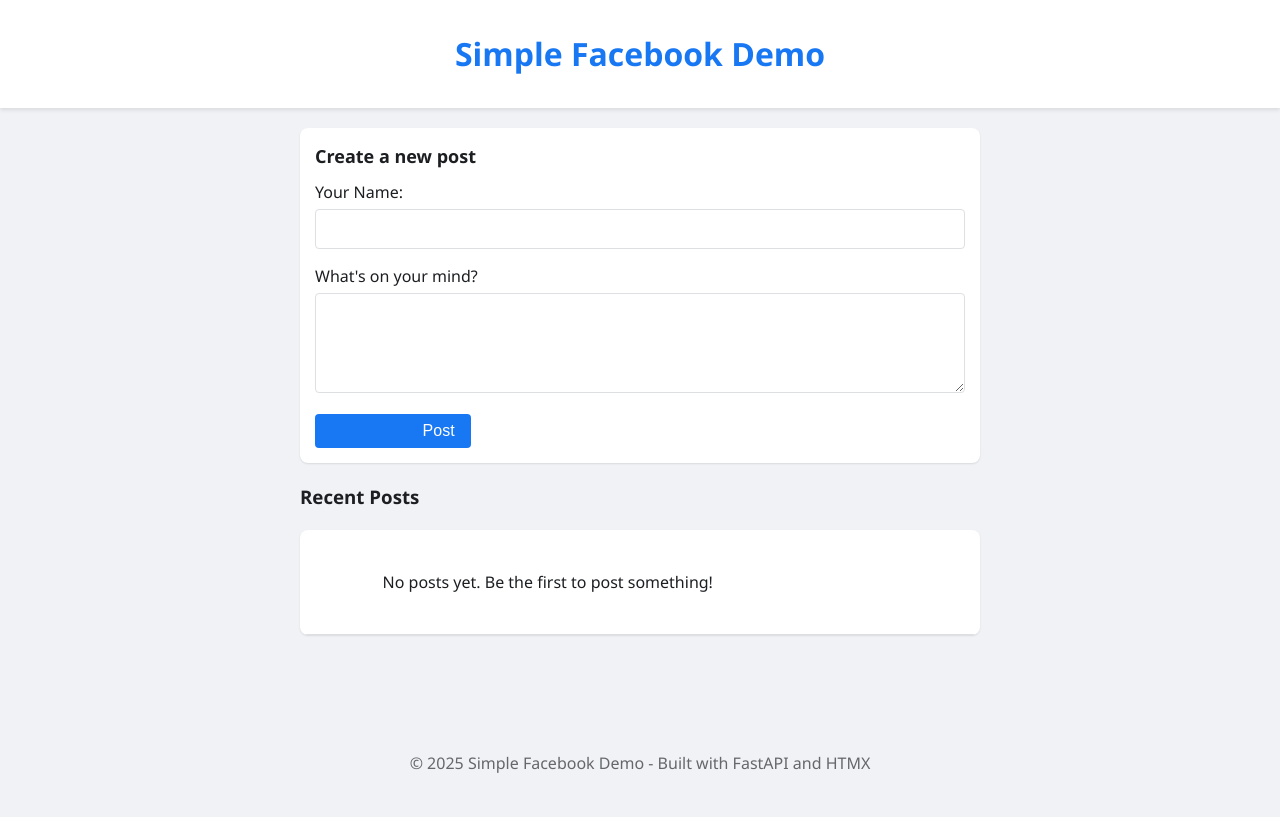
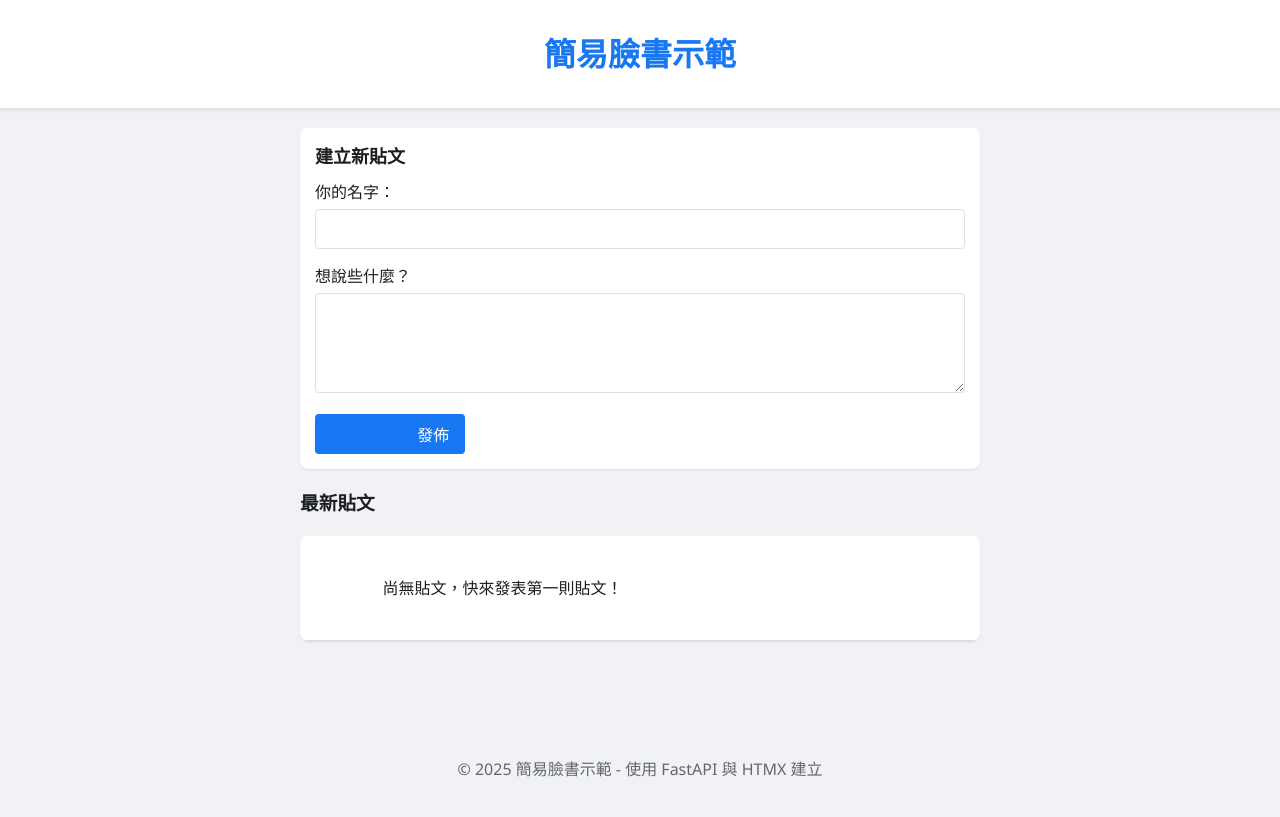
Before and after one commit to pomeloJ/demofb, a FastAPI app: page /posts in a window 1280 px wide. Before the commit the page ends 773 px from the top, so only its background shows below. Run offline with FastAPI, Linux system fonts and the light colour scheme; some libraries are stand-ins or nearby versions.

Commit message:
feat: translate interface to Traditional Chinese

```diff
--- a/main.py
+++ b/main.py
@@ -52,7 +52,7 @@ async def get_posts(request: Request):
 
     # Add author name to each post
     for post in posts_list:
-        post["author_name"] = users.get(post["author_id"], {}).get("name", "Unknown")
+        post["author_name"] = users.get(post["author_id"], {}).get("name", "未知")
 
     return templates.TemplateResponse(
         "posts.html",
@@ -69,7 +69,7 @@ async def create_post(
     global next_post_id
 
     if not content.strip():
-        raise HTTPException(status_code=400, detail="Post content cannot be empty")
+        raise HTTPException(status_code=400, detail="貼文內容不能為空")
 
     # Get or create user
     user_id = get_or_create_user(name)
@@ -98,7 +98,7 @@ async def create_post(
 async def get_comments(request: Request, post_id: int):
     """Get comments for a specific post"""
     if post_id not in posts:
-        raise HTTPException(status_code=404, detail="Post not found")
+        raise HTTPException(status_code=404, detail="找不到貼文")
 
     post_comments = [c for c in comments.values() if c["post_id"] == post_id]
     # Sort by created_at
@@ -106,7 +106,7 @@ async def get_comments(request: Request, post_id: int):
 
     # Add author name to each comment
     for comment in post_comments:
-        comment["author_name"] = users.get(comment["author_id"], {}).get("name", "Unknown")
+        comment["author_name"] = users.get(comment["author_id"], {}).get("name", "未知")
 
     return templates.TemplateResponse(
         "comment_list.html",
@@ -124,10 +124,10 @@ async def create_comment(
     global next_comment_id
 
     if post_id not in posts:
-        raise HTTPException(status_code=404, detail="Post not found")
+        raise HTTPException(status_code=404, detail="找不到貼文")
 
     if not content.strip():
-        raise HTTPException(status_code=400, detail="Comment content cannot be empty")
+        raise HTTPException(status_code=400, detail="留言內容不能為空")
 
     # Get or create user
     user_id = get_or_create_user(name)
--- a/templates/base.html
+++ b/templates/base.html
@@ -1,9 +1,9 @@
 <!DOCTYPE html>
-<html lang="en">
+<html lang="zh-Hant">
 <head>
     <meta charset="UTF-8">
     <meta name="viewport" content="width=device-width, initial-scale=1.0">
-    <title>Simple Facebook Demo</title>
+    <title>簡易臉書示範</title>
 
     <!-- HTMX Library -->
     <script src="https://unpkg.com/htmx.org@1.9.3"></script>
@@ -17,7 +17,7 @@
 <body>
     <header class="header">
         <div class="container">
-            <h1>Simple Facebook Demo</h1>
+            <h1>簡易臉書示範</h1>
         </div>
     </header>
 
@@ -25,14 +25,14 @@
         {% block content %}
         {% if redirect %}
         <div hx-get="{{ redirect }}" hx-trigger="load" hx-swap="outerHTML">
-            <p>Loading content...</p>
+            <p>載入內容中...</p>
         </div>
         {% endif %}
         {% endblock %}
     </main>
 
     <footer class="container" style="text-align: center; margin-top: 40px; padding: 20px 0; color: var(--text-light);">
-        <p>© 2025 Simple Facebook Demo - Built with FastAPI and HTMX</p>
+        <p>© 2025 簡易臉書示範 - 使用 FastAPI 與 HTMX 建立</p>
     </footer>
 </body>
 </html>
--- a/templates/post_item.html
+++ b/templates/post_item.html
@@ -13,9 +13,9 @@
                 hx-swap="innerHTML"
                 hx-indicator="#comment-load-{{ post.id }}">
             <span id="comment-load-{{ post.id }}" class="htmx-indicator">
-                <i class="fas fa-spinner fa-spin"></i> Loading...
+                <i class="fas fa-spinner fa-spin"></i> 載入中...
             </span>
-            <i class="far fa-comment"></i> Comments
+            <i class="far fa-comment"></i> 留言
         </button>
     </div>
     <div class="comments-section" id="comments-{{ post.id }}">
--- a/templates/posts.html
+++ b/templates/posts.html
@@ -2,33 +2,33 @@
 
 {% block content %}
 <div class="form-container">
-    <h2 class="form-title">Create a new post</h2>
+    <h2 class="form-title">建立新貼文</h2>
     <form hx-post="/posts/new" hx-target="#posts-list" hx-swap="afterbegin" hx-indicator="#post-indicator">
         <div class="form-group">
-            <label for="name">Your Name:</label>
+            <label for="name">你的名字：</label>
             <input type="text" id="name" name="name" class="form-control" required>
         </div>
         <div class="form-group">
-            <label for="content">What's on your mind?</label>
+            <label for="content">想說些什麼？</label>
             <textarea id="content" name="content" class="form-control" required></textarea>
         </div>
         <button type="submit" class="btn">
             <span class="htmx-indicator" id="post-indicator">
-                <i class="fas fa-spinner fa-spin"></i> Posting...
+                <i class="fas fa-spinner fa-spin"></i> 發佈中...
             </span>
-            <span>Post</span>
+            <span>發佈</span>
         </button>
     </form>
 </div>
 
-<h3>Recent Posts</h3>
+<h3>最新貼文</h3>
 <div id="posts-list">
     {% for post in posts %}
         {% include "post_item.html" %}
     {% else %}
         <div class="post">
             <div class="post-content">
-                No posts yet. Be the first to post something!
+                尚無貼文，快來發表第一則貼文！
             </div>
         </div>
     {% endfor %}
```
Also changed, not shown: templates/comment_list.html (+5 -5 lines).
